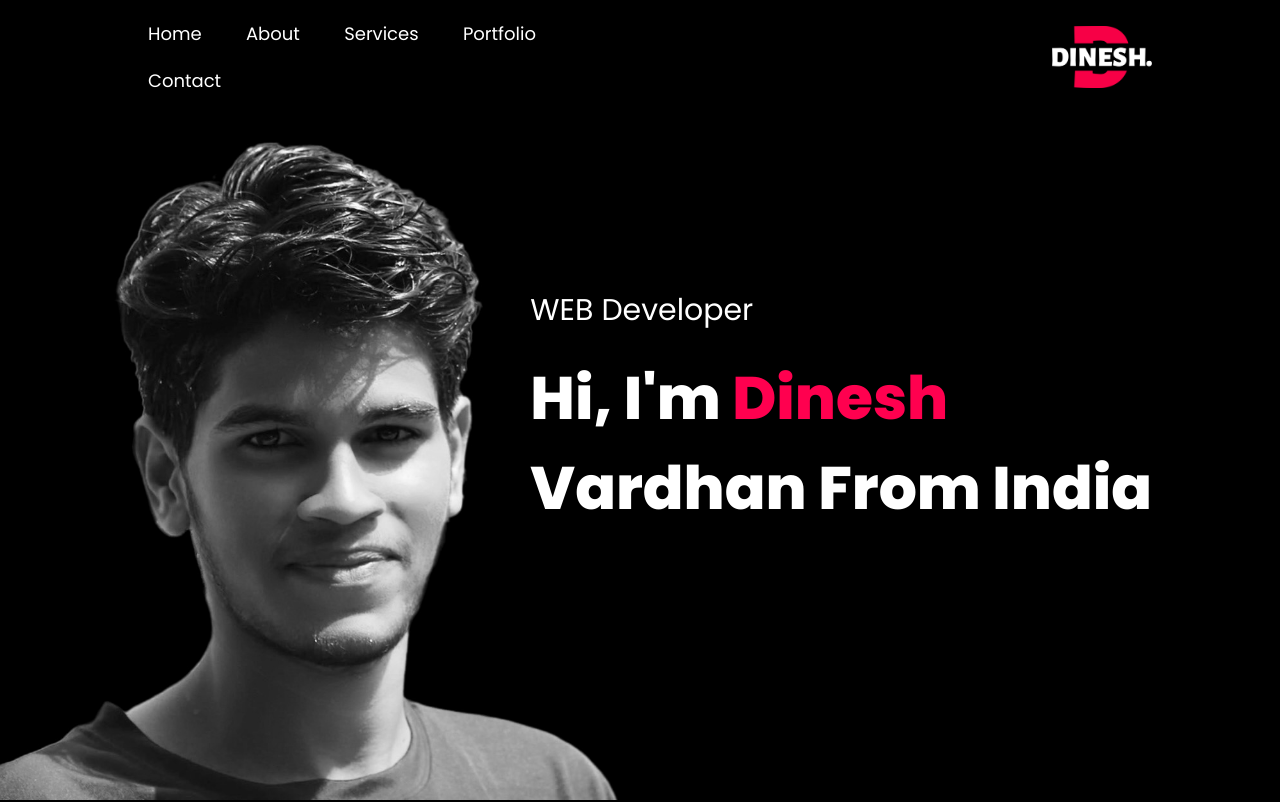
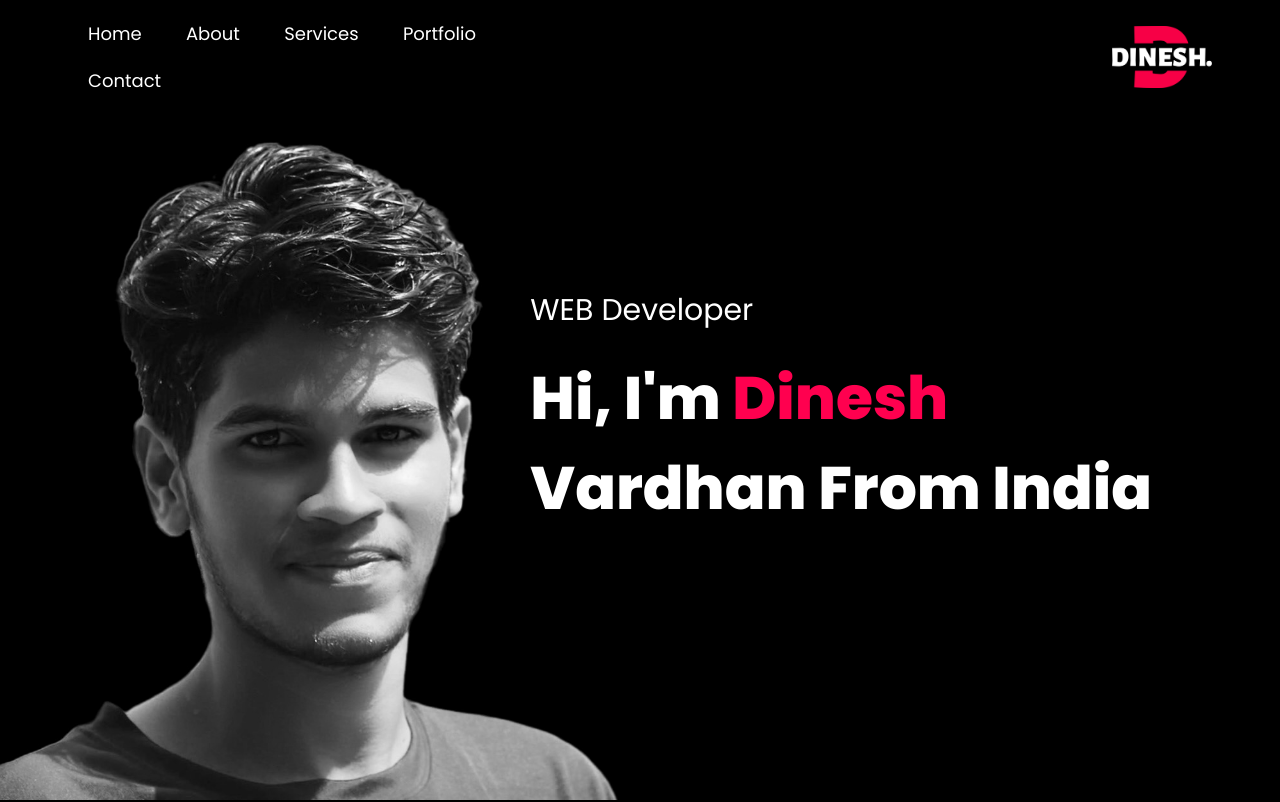
Before and after one commit to dineshvardhan125/Dinesh-portfolio, a plain HTML site: page index.html in a window 1280 px wide. Shown: the top 802 px of the page. Drawn offline with Linux system fonts and the light colour scheme.

Commit message:
adgusted headder margins -

```diff
--- a/styles.css/portfolio.css
+++ b/styles.css/portfolio.css
@@ -35,11 +35,13 @@ nav{
 nav #logo{
   width: 100px;
   height: 100%;
+  margin-right: -60px;
 }
 nav ul{
   display: block;
   flex-wrap: wrap;
   width: 50%;
+  margin-left: -60px;
 
 }
 nav ul li{
```
